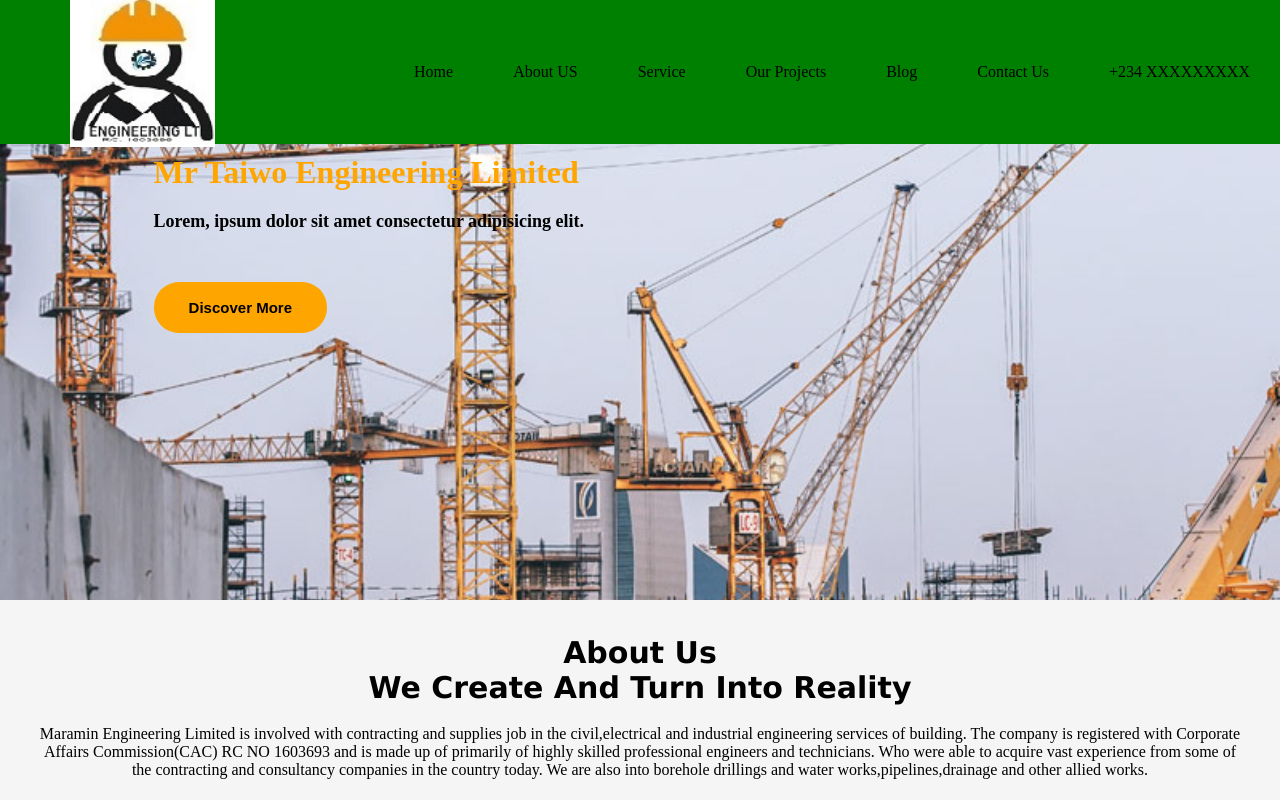
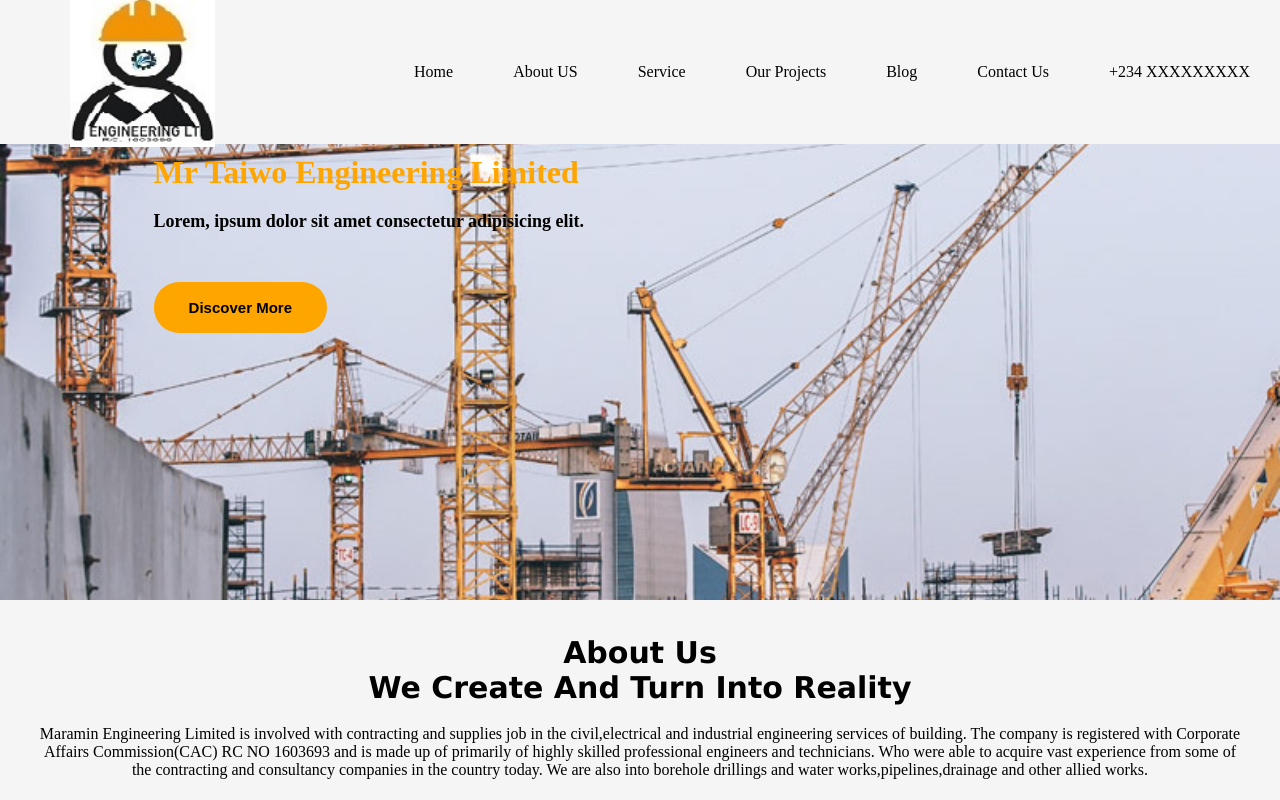
Before and after one commit to Taiwo32/construction, a plain HTML site: page index.html in a window 1280 px wide. Shown: the top 800 px of the page. Drawn offline with Linux system fonts and the light colour scheme.

Commit message:
previous update

```diff
--- a/index.css
+++ b/index.css
@@ -8,7 +8,7 @@
     width: 100%;
     display: flex;
     justify-content: space-between;
-    background: green;
+    background: whitesmoke;
     position: fixed;
 }
 .navleft {
```
